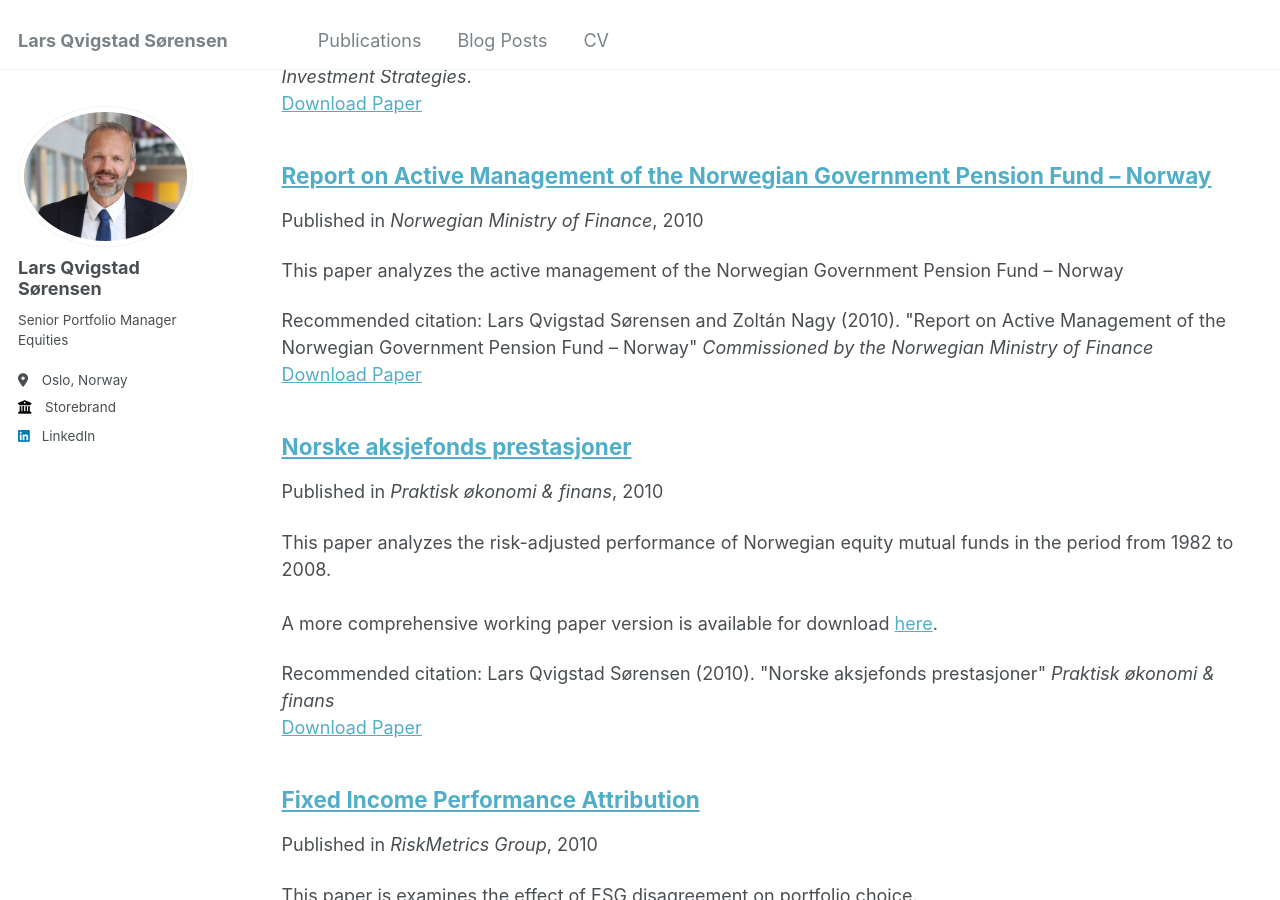
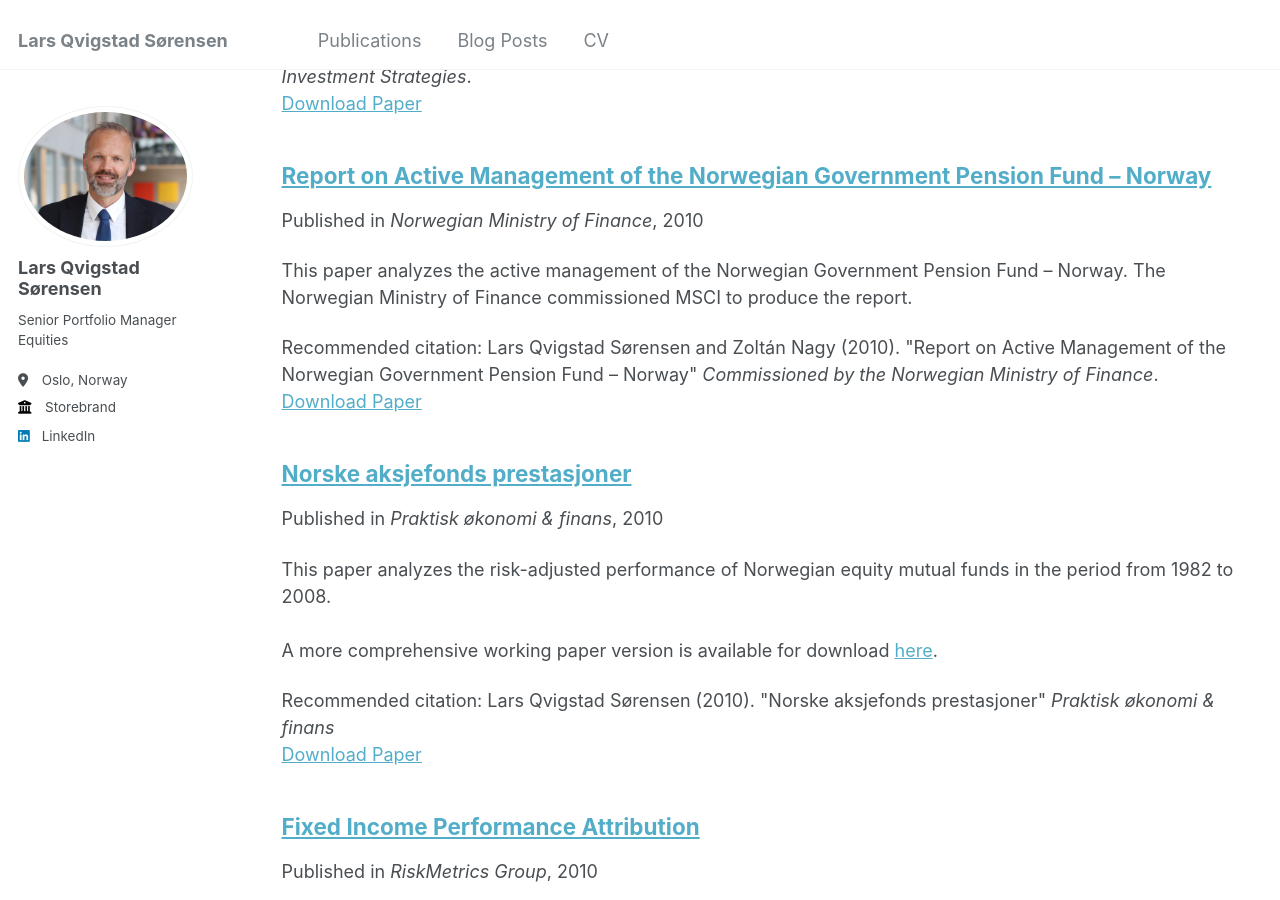
Before and after one commit to lars-qvigstad-sorensen/lars-qvigstad-sorensen.github.io, a Jekyll site: the page built from _pages/publications.md, in a window 1280 px wide and 900 px high, scrolled down 696 px. Built offline with Jekyll 4.4.1, drawn with Linux system fonts in a browser that asks for light colours.

Commit message:
Update 2010-12-active-returns-folketrygdfondet.md

```diff
--- a/_publications/2010-12-active-returns-folketrygdfondet.md
+++ b/_publications/2010-12-active-returns-folketrygdfondet.md
@@ -2,11 +2,11 @@
 title: "Report on Active Management of the Norwegian Government Pension Fund – Norway"
 collection: publications
 permalink: /publication/2010-12-active-returns-folketrygdfondet
-excerpt: 'This paper analyzes the active management of the Norwegian Government Pension Fund – Norway'
+excerpt: 'This paper analyzes the active management of the Norwegian Government Pension Fund – Norway. The Norwegian Ministry of Finance commissioned MSCI to produce the report.'
 date: 2010-12-31
 venue: 'Norwegian Ministry of Finance'
 paperurl: 'https://www.regjeringen.no/globalassets/upload/fin/statens-pensjonsfond/eksterne-rapporter-og-brev/2011/msci_sorensennagy_activemng_spn_dec2010.pdf'
-citation: 'Lars Qvigstad Sørensen and Zoltán Nagy (2010). &quot;Report on Active Management of the Norwegian Government Pension Fund – Norway&quot; <i>Commissioned by the Norwegian Ministry of Finance</i>'
+citation: 'Lars Qvigstad Sørensen and Zoltán Nagy (2010). &quot;Report on Active Management of the Norwegian Government Pension Fund – Norway&quot; <i>Commissioned by the Norwegian Ministry of Finance</i>.'
 ---
 
 This report contains a quantitative evaluation of the investment performance of Folketrygdfondet's fund Statens Pensjonsfond Norge, henceforth referred to as the Fund. The Norwegian Ministry of Finance instructed MSCI to evaluate the Fund’s historical track record for the period 1998Q1-2010Q2, with a particular emphasis on possible exposures to systematic risk factors. The mandate from the Ministry of Finance requested that we prepare an evaluation of the Fund’s performance including the following:
```
